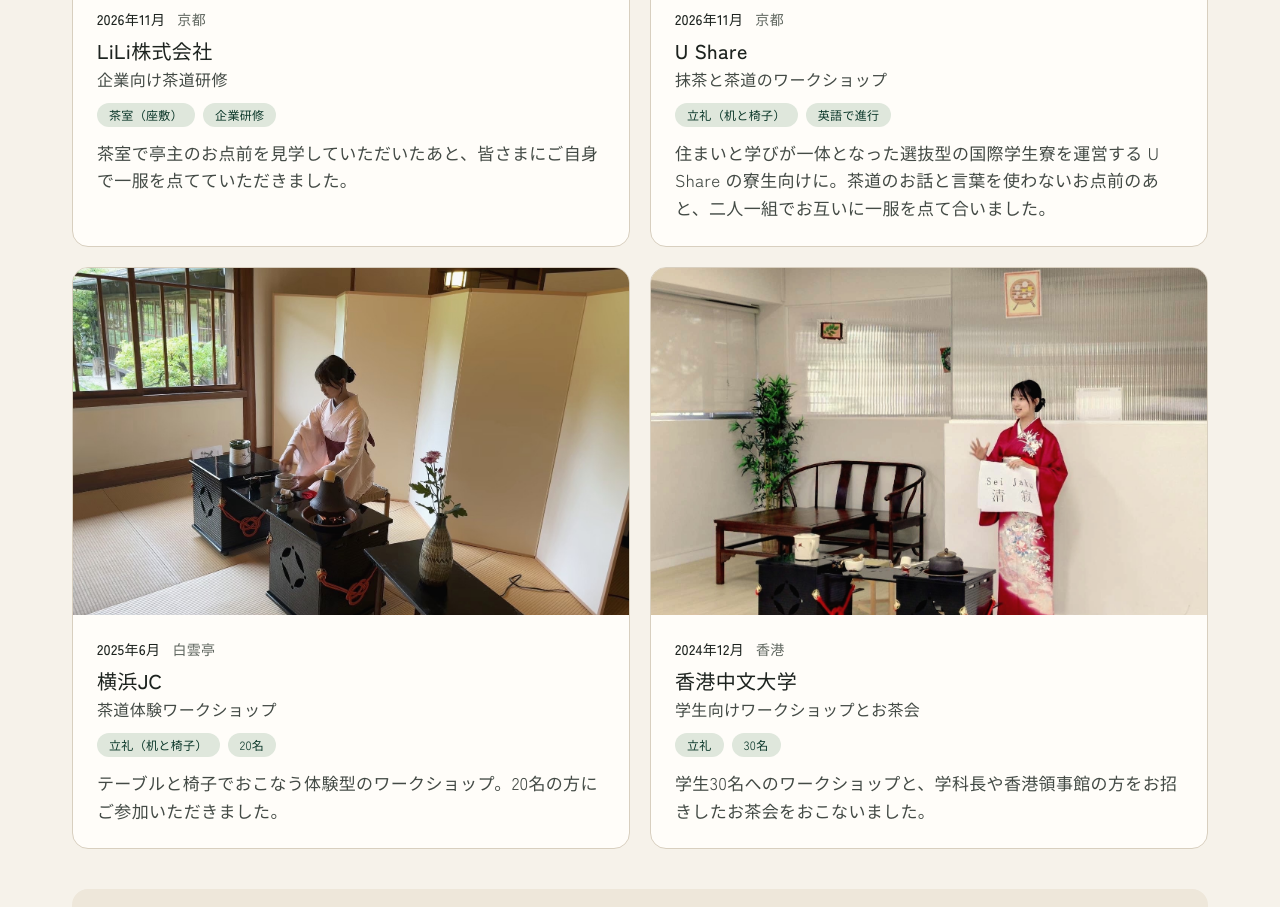
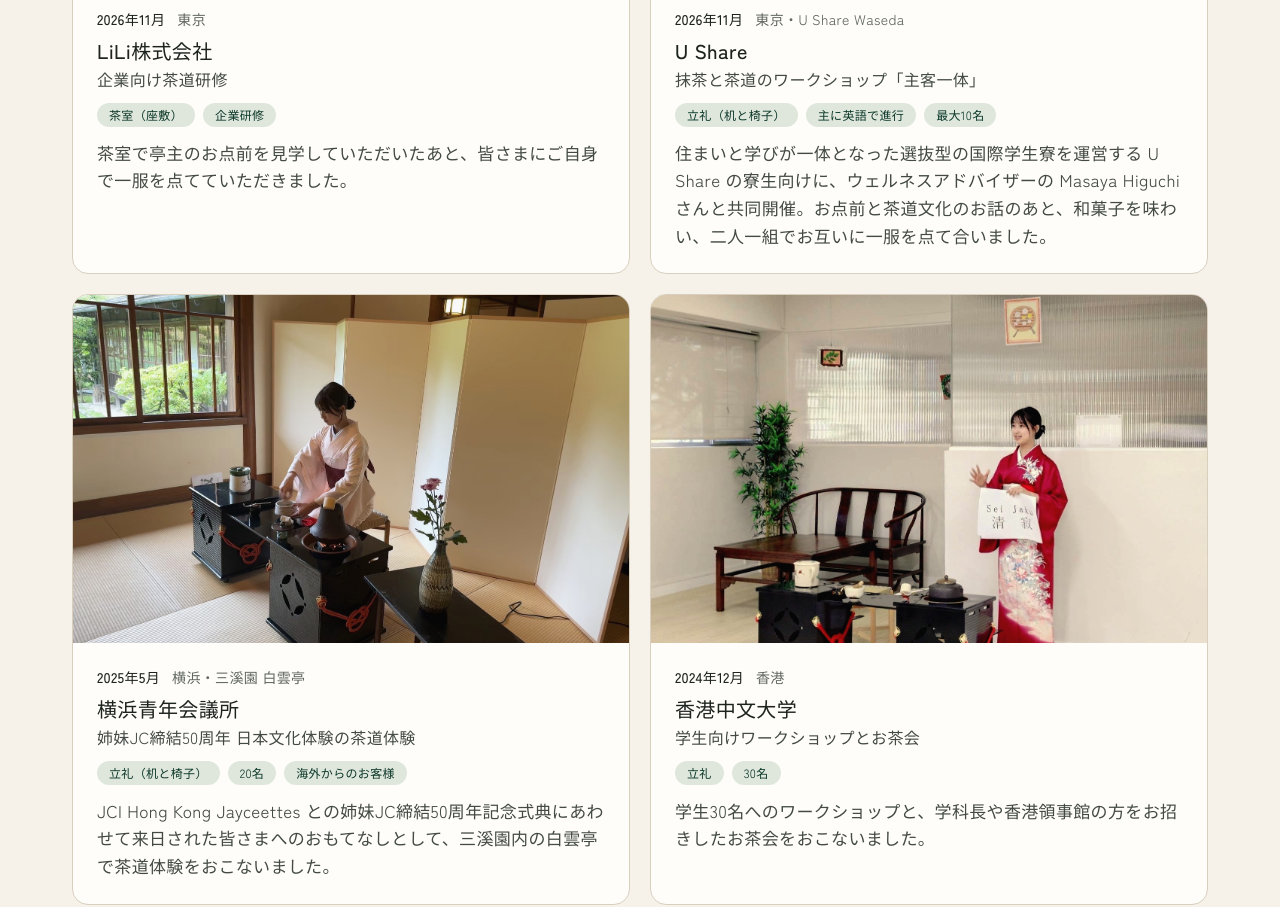
Before and after one commit to ichino3636ichigo-dotcom/chanoma-reservation, an Astro site: page /ja/offsite in a window 1280 px wide. Shown: the part 2120-3027 px from the top of the page. Built offline with nearby package versions, Linux system fonts and the light colour scheme; Astro itself is replaced by a stand-in of ours.

Commit message:
Off-site: Yokohama JC (三溪園 白雲亭), U Share Waseda and LiLi details
- 横浜青年会議所: JCI Hong Kong Jayceettes 50th-anniversary welcome, May 2025
- U Share and LiLi sessions were in Tokyo; U Share workshop details
- Area and FAQ now mention Tokyo, Yokohama and Hong Kong

Co-Authored-By: Claude Opus 5.5 <noreply@anthropic.com>

```diff
--- a/src/components/Offsite.astro
+++ b/src/components/Offsite.astro
@@ -45,7 +45,7 @@ const workPhotos: Record<string, { src: ImageMetadata; alt: string }> = {
 
 // gallery from past sessions
 const shots: [ImageMetadata, string, string, string][] = [
-  [ykGroup, "白雲亭での横浜JCの皆さまとの集合写真", "Group photo with Yokohama JC at Hakuun-tei", "col-span-2 row-span-2"],
+  [ykGroup, "三溪園 白雲亭での集合写真", "Group photo at Hakuun-tei, Sankeien", "col-span-2 row-span-2"],
   [ushareBowl, "U Share のワークショップで点てた一服", "A bowl of matcha whisked at the U Share workshop", "row-span-2"],
   [liliTokonoma, "研修会場の茶室の床の間", "The alcove of the tea room used for the training", ""],
   [ushareTray, "盆略点前の道具と干菓子", "Tray-style tea tools and dry sweets", ""],
--- a/src/i18n/offsite.ts
+++ b/src/i18n/offsite.ts
@@ -55,7 +55,7 @@ const en = {
     items: [
       {
         date: "Nov 2026",
-        place: "Kyoto",
+        place: "Tokyo",
         client: "LiLi Inc.",
         title: "Tea ceremony training for a company",
         tags: ["Tatami tea room", "Corporate training"],
@@ -64,20 +64,20 @@ const en = {
       },
       {
         date: "Nov 2026",
-        place: "Kyoto",
+        place: "Tokyo · U Share Waseda",
         client: "U Share",
-        title: "Matcha & tea ceremony workshop",
-        tags: ["Ryūrei (tables & chairs)", "In English"],
-        body: "For residents of U Share, which runs selective international student residences that combine living and learning. After an introduction and a silent demonstration, participants paired up and made tea for each other.",
+        title: "Matcha & tea ceremony workshop “Shu-kyaku ittai — co-creation”",
+        tags: ["Ryūrei (tables & chairs)", "Mainly in English", "Up to 10 people"],
+        body: "For residents of U Share, which runs selective international student residences that combine living and learning. Co-hosted with wellness advisor Masaya Higuchi. After a demonstration and an introduction to tea culture, participants enjoyed Japanese sweets and paired up to make matcha for each other.",
         photo: "ushare",
       },
       {
-        date: "Jun 2025",
-        place: "Hakuun-tei (白雲亭)",
-        client: "Yokohama JC",
-        title: "Tea ceremony workshop",
-        tags: ["Ryūrei (tables & chairs)", "20 people"],
-        body: "A hands-on workshop at tables and chairs for 20 participants.",
+        date: "May 2025",
+        place: "Yokohama · Hakuun-tei, Sankeien",
+        client: "Yokohama Junior Chamber (横浜青年会議所)",
+        title: "Tea ceremony for the 50th anniversary of a sister JC",
+        tags: ["Ryūrei (tables & chairs)", "20 people", "International guests"],
+        body: "To welcome members of JCI Hong Kong Jayceettes, visiting Japan for the 50th anniversary of their sister-JC partnership, Yokohama JC hosted a Japanese culture experience. We held a tea ceremony experience at Hakuun-tei in Sankeien Garden.",
         photo: "yokohama",
       },
       {
@@ -118,7 +118,7 @@ const en = {
     items: [
       { k: "Fee", v: "Host fee ¥30,000 + tool rental ¥20,000, plus matcha, sweets and other costs." },
       { k: "Group size", v: "Up to about 20 people." },
-      { k: "Area, timing & travel", v: "Flexible — just ask. We have travelled as far as Hong Kong." },
+      { k: "Area, timing & travel", v: "Flexible — just ask. We have run sessions in Tokyo, Yokohama and Hong Kong." },
       { k: "What we need", v: "Tables and chairs, hot water (a kettle or pot) and room to set up. A projector helps for larger groups." },
       { k: "Language", v: "English or Japanese." },
     ],
@@ -130,7 +130,7 @@ const en = {
       { q: "Do participants need any experience?", a: "None. Everything is explained from the start, and we help each person whisk their own bowl." },
       { q: "We don't have a tatami room. Is that a problem?", a: "Not at all. The ryūrei style uses ordinary tables and chairs." },
       { q: "Can the session be in English?", a: "Yes. Sessions can be run fully in English, or in Japanese." },
-      { q: "Can you come outside Kyoto?", a: "Yes. Area, timing and travel are all flexible — we have even run a session in Hong Kong. Just ask." },
+      { q: "Can you come outside Kyoto?", a: "Yes. Area, timing and travel are all flexible — we have run sessions in Tokyo, Yokohama and Hong Kong. Just ask." },
       { q: "What do we need to prepare?", a: "Tables and chairs, hot water and a little space to set up. We bring the tea, sweets and tools." },
       { q: "How much does it cost?", a: "Host fee ¥30,000 and tool rental ¥20,000, plus matcha, sweets and other costs. Send us a request and we'll reply with a quote." },
     ],
@@ -239,7 +239,7 @@ const ja: OffsiteCopy = {
     items: [
       {
         date: "2026年11月",
-        place: "京都",
+        place: "東京",
         client: "LiLi株式会社",
         title: "企業向け茶道研修",
         tags: ["茶室（座敷）", "企業研修"],
@@ -248,20 +248,20 @@ const ja: OffsiteCopy = {
       },
       {
         date: "2026年11月",
-        place: "京都",
+        place: "東京・U Share Waseda",
         client: "U Share",
-        title: "抹茶と茶道のワークショップ",
-        tags: ["立礼（机と椅子）", "英語で進行"],
-        body: "住まいと学びが一体となった選抜型の国際学生寮を運営する U Share の寮生向けに。茶道のお話と言葉を使わないお点前のあと、二人一組でお互いに一服を点て合いました。",
+        title: "抹茶と茶道のワークショップ「主客一体」",
+        tags: ["立礼（机と椅子）", "主に英語で進行", "最大10名"],
+        body: "住まいと学びが一体となった選抜型の国際学生寮を運営する U Share の寮生向けに、ウェルネスアドバイザーの Masaya Higuchi さんと共同開催。お点前と茶道文化のお話のあと、和菓子を味わい、二人一組でお互いに一服を点て合いました。",
         photo: "ushare",
       },
       {
-        date: "2025年6月",
-        place: "白雲亭",
-        client: "横浜JC",
-        title: "茶道体験ワークショップ",
-        tags: ["立礼（机と椅子）", "20名"],
-        body: "テーブルと椅子でおこなう体験型のワークショップ。20名の方にご参加いただきました。",
+        date: "2025年5月",
+        place: "横浜・三溪園 白雲亭",
+        client: "横浜青年会議所",
+        title: "姉妹JC締結50周年 日本文化体験の茶道体験",
+        tags: ["立礼（机と椅子）", "20名", "海外からのお客様"],
+        body: "JCI Hong Kong Jayceettes との姉妹JC締結50周年記念式典にあわせて来日された皆さまへのおもてなしとして、三溪園内の白雲亭で茶道体験をおこないました。",
         photo: "yokohama",
       },
       {
@@ -302,7 +302,7 @@ const ja: OffsiteCopy = {
     items: [
       { k: "料金", v: "講師料 30,000円 ＋ 道具レンタル料 20,000円 ＋ 抹茶・お菓子などの実費" },
       { k: "人数", v: "20名程度まで" },
-      { k: "エリア・時期・交通費", v: "柔軟に対応します。お気軽にご相談ください（香港への出張実績もあります）。" },
+      { k: "エリア・時期・交通費", v: "柔軟に対応します。お気軽にご相談ください（東京・横浜・香港での実績があります）。" },
       { k: "ご用意いただくもの", v: "机と椅子、お湯（ポットなど）、準備のスペース。人数が多い場合はプロジェクターがあると便利です。" },
       { k: "言語", v: "英語・日本語" },
     ],
@@ -314,7 +314,7 @@ const ja: OffsiteCopy = {
       { q: "参加者に茶道の経験は必要ですか？", a: "必要ありません。はじめから順にご説明し、お一人ずつ一服を点てられるようお手伝いします。" },
       { q: "和室がなくても大丈夫ですか？", a: "大丈夫です。立礼式は普通の机と椅子でおこないます。" },
       { q: "英語で進行できますか？", a: "はい。英語のみでの進行も、日本語での進行もできます。" },
-      { q: "京都以外にも来てもらえますか？", a: "はい。エリア・時期・交通費は柔軟に対応します。香港での実績もあります。お気軽にご相談ください。" },
+      { q: "京都以外にも来てもらえますか？", a: "はい。エリア・時期・交通費は柔軟に対応します。東京・横浜・香港での実績があります。お気軽にご相談ください。" },
       { q: "こちらで用意するものは？", a: "机と椅子、お湯、準備のスペースをお願いしています。抹茶・お菓子・道具は茶乃間がお持ちします。" },
       { q: "料金はいくらですか？", a: "講師料30,000円と道具レンタル料20,000円に、抹茶・お菓子などの実費を加えた額です。依頼フォームからご連絡いただければ、お見積りをお送りします。" },
     ],
```
